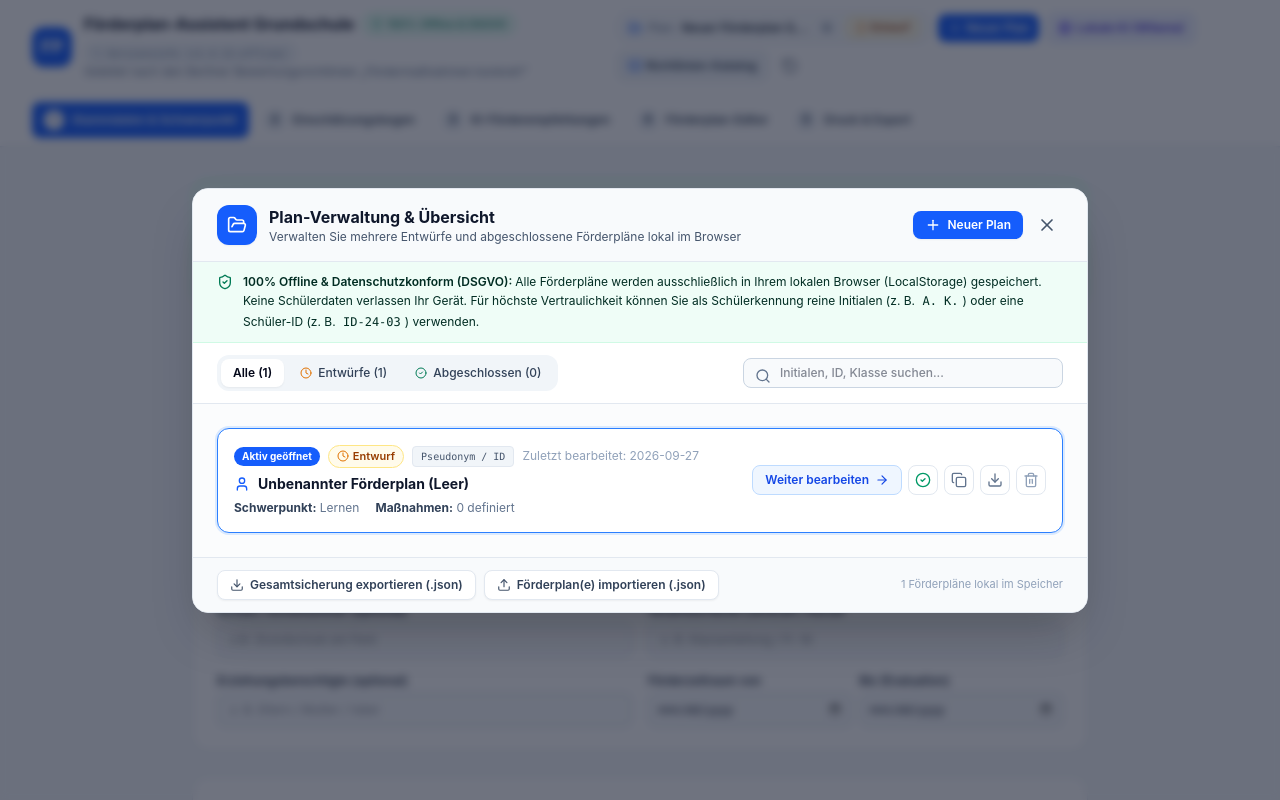
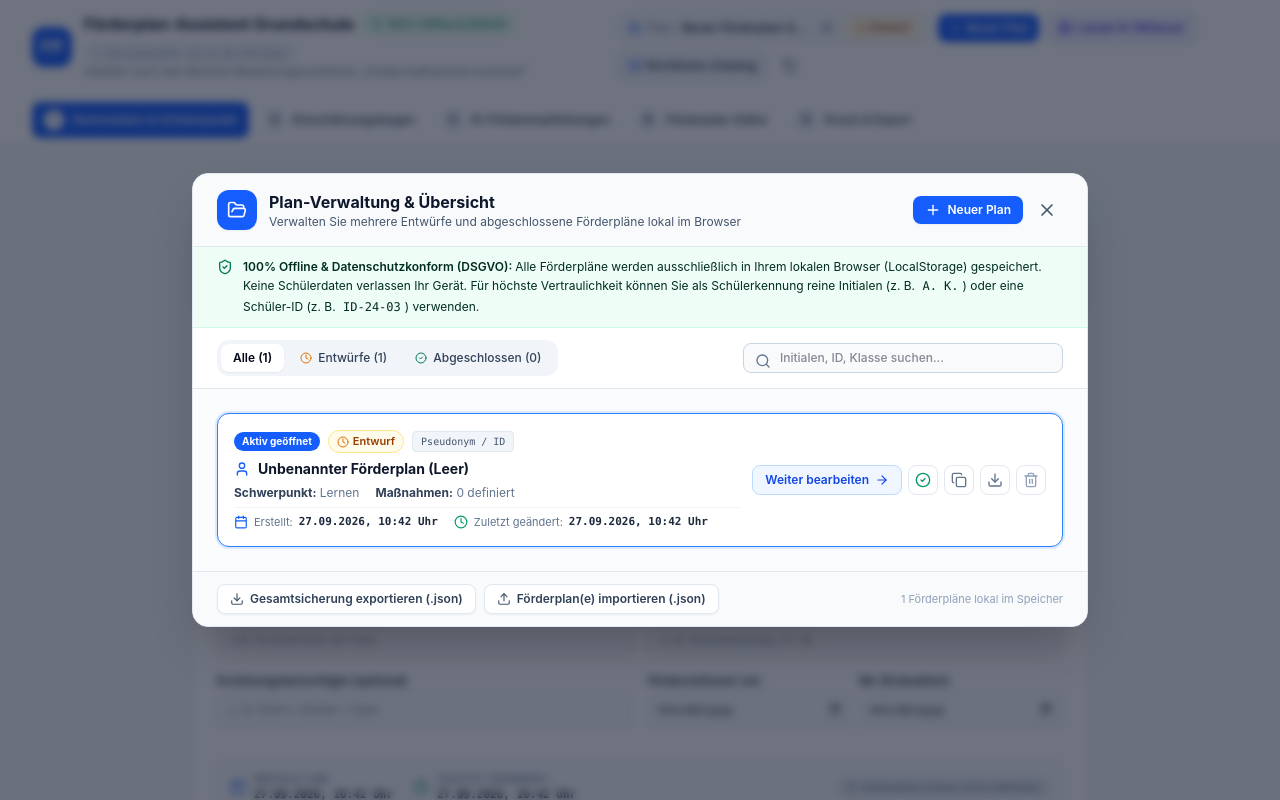
Before and after one commit to giusepperagusa/foerderplaner, a React (Vite) app: page / in a window 1280 px wide. Both pictures are taken after a click on the button "Förderplan-Manager öffnen". Shown: the top 800 px of the page. Built offline with nearby package versions, Linux system fonts and the light colour scheme.

Commit message:
Release v1.4.14: Automatic uneditable creation and modification timestamps in student profile and plan manager

```diff
--- a/package.json
+++ b/package.json
@@ -1,7 +1,7 @@
 {
   "name": "react-example",
   "private": true,
-  "version": "1.4.13",
+  "version": "1.4.14",
   "license": "GPL-3.0-or-later",
   "type": "module",
   "scripts": {
--- a/src/App.tsx
+++ b/src/App.tsx
@@ -93,14 +93,20 @@ export default function App() {
   // Helper to mutate active plan
   const updateActivePlan = (updater: (prev: FoerderplanDocument) => FoerderplanDocument) => {
     setPlans((prevPlans) => {
+      const now = new Date().toISOString();
       const idx = prevPlans.findIndex((p) => p.id === activePlanId);
       if (idx === -1) {
         const fresh = updater(createBlankPlan(activePlanId));
-        return [fresh, ...prevPlans];
+        return [{ ...fresh, erstelltAm: fresh.erstelltAm || now, aktualisiertAm: now }, ...prevPlans];
       }
-      const updated = updater(prevPlans[idx]);
+      const current = prevPlans[idx];
+      const updated = updater(current);
       const nextList = [...prevPlans];
-      nextList[idx] = updated;
+      nextList[idx] = {
+        ...updated,
+        erstelltAm: updated.erstelltAm || current.erstelltAm || now,
+        aktualisiertAm: now,
+      };
       return nextList;
     });
   };
@@ -109,7 +115,6 @@ export default function App() {
     updateActivePlan((prev) => ({
       ...prev,
       profil: updatedProfile,
-      aktualisiertAm: new Date().toISOString().split('T')[0],
     }));
   };
 
@@ -120,7 +125,6 @@ export default function App() {
         ...prev.checklistenBewertungen,
         [id]: value,
       },
-      aktualisiertAm: new Date().toISOString().split('T')[0],
     }));
   };
 
@@ -131,7 +135,6 @@ export default function App() {
         ...prev.checklistenFoerderbedarf,
         [id]: !prev.checklistenFoerderbedarf[id],
       },
-      aktualisiertAm: new Date().toISOString().split('T')[0],
     }));
   };
 
@@ -139,7 +142,6 @@ export default function App() {
     updateActivePlan((prev) => ({
       ...prev,
       planEintraege: [...prev.planEintraege, row],
-      aktualisiertAm: new Date().toISOString().split('T')[0],
     }));
   };
 
@@ -147,7 +149,6 @@ export default function App() {
     updateActivePlan((prev) => ({
       ...prev,
       planEintraege: rows,
-      aktualisiertAm: new Date().toISOString().split('T')[0],
     }));
   };
 
@@ -155,7 +156,6 @@ export default function App() {
     updateActivePlan((prev) => ({
       ...prev,
       [field]: val,
-      aktualisiertAm: new Date().toISOString().split('T')[0],
     }));
   };
 
@@ -206,7 +206,7 @@ export default function App() {
         return {
           ...p,
           status: nextStatus,
-          aktualisiertAm: new Date().toISOString().split('T')[0],
+          aktualisiertAm: new Date().toISOString(),
         };
       })
     );
@@ -214,26 +214,36 @@ export default function App() {
 
   const handleImportPlans = (imported: FoerderplanDocument[], mode: 'copy' | 'overwrite' = 'copy') => {
     setPlans((prev) => {
+      const now = new Date().toISOString();
+      const normalize = (doc: FoerderplanDocument): FoerderplanDocument => ({
+        ...doc,
+        erstelltAm: doc.erstelltAm || doc.aktualisiertAm || now,
+        aktualisiertAm: doc.aktualisiertAm || doc.erstelltAm || now,
+      });
+
       if (mode === 'overwrite') {
-        const importedMap = new Map(imported.map((p) => [p.id, p]));
+        const importedMap = new Map(imported.map((p) => [p.id, normalize(p)]));
         const updated = prev.map((p) => importedMap.get(p.id) || p);
         const existingIds = new Set(prev.map((p) => p.id));
-        const brandNew = imported.filter((p) => !existingIds.has(p.id));
+        const brandNew = imported.filter((p) => !existingIds.has(p.id)).map(normalize);
         return [...brandNew, ...updated];
       } else {
         const existingIds = new Set(prev.map((p) => p.id));
         const sanitized = imported.map((imp) => {
-          if (existingIds.has(imp.id)) {
+          const base = normalize(imp);
+          if (existingIds.has(base.id)) {
             return {
-              ...imp,
+              ...base,
               id: `plan_${Date.now()}_${Math.random().toString(36).substring(2, 6)}`,
               profil: {
-                ...imp.profil,
-                name: imp.profil.name ? `${imp.profil.name} (Kopie)` : 'Importierte Kopie',
+                ...base.profil,
+                name: base.profil.name ? `${base.profil.name} (Kopie)` : 'Importierte Kopie',
               },
+              erstelltAm: now,
+              aktualisiertAm: now,
             };
           }
-          return imp;
+          return base;
         });
         return [...sanitized, ...prev];
       }
@@ -280,6 +290,8 @@ export default function App() {
             profile={activePlan.profil}
             onChange={handleUpdateProfile}
             onNext={() => setCurrentStep(2)}
+            createdAt={activePlan.erstelltAm}
+            updatedAt={activePlan.aktualisiertAm}
           />
         )}
 
--- a/src/components/PlanManagerModal.tsx
+++ b/src/components/PlanManagerModal.tsx
@@ -16,9 +16,11 @@ import {
   Sparkles,
   FileText,
   AlertCircle,
+  Calendar,
+  History,
 } from 'lucide-react';
 import { FoerderplanDocument, PlanStatus } from '../types/foerderplan';
-import { duplicatePlan, createBlankPlan } from '../utils/planStorage';
+import { duplicatePlan, createBlankPlan, formatTimestamp } from '../utils/planStorage';
 import { useFocusTrap } from '../hooks/useFocusTrap';
 
 interface Props {
@@ -354,10 +356,6 @@ export const PlanManagerModal: React.FC<Props> = ({
                             Pseudonym / ID
                           </span>
                         )}
-
-                        <span className="text-xs text-slate-400 font-normal">
-                          Zuletzt bearbeitet: {plan.aktualisiertAm || plan.erstelltAm}
-                        </span>
                       </div>
 
                       {/* Pupil identifier */}
@@ -385,6 +383,24 @@ export const PlanManagerModal: React.FC<Props> = ({
                         )}
                         <span>
                           <strong className="text-slate-700">Maßnahmen:</strong> {plan.planEintraege?.length || 0} definiert
+                        </span>
+                      </div>
+
+                      {/* Uneditable Timestamps Record (Creation & Last Modification) */}
+                      <div className="flex flex-wrap items-center gap-x-4 gap-y-1.5 text-[11px] text-slate-500 pt-1.5 border-t border-slate-100">
+                        <span className="inline-flex items-center gap-1.5">
+                          <Calendar className="w-3.5 h-3.5 text-blue-600 shrink-0" aria-hidden="true" />
+                          <span className="text-slate-500">Erstellt:</span>
+                          <span className="font-mono text-[11px] text-slate-800 font-semibold select-all">
+                            {formatTimestamp(plan.erstelltAm)}
+                          </span>
+                        </span>
+                        <span className="inline-flex items-center gap-1.5">
+                          <Clock className="w-3.5 h-3.5 text-emerald-600 shrink-0" aria-hidden="true" />
+                          <span className="text-slate-500">Zuletzt geändert:</span>
+                          <span className="font-mono text-[11px] text-slate-800 font-semibold select-all">
+                            {formatTimestamp(plan.aktualisiertAm)}
+                          </span>
                         </span>
                       </div>
                     </div>
--- a/src/components/StudentProfileStep.tsx
+++ b/src/components/StudentProfileStep.tsx
@@ -1,16 +1,18 @@
 import React from 'react';
-import { User, Calendar, School, Award, ArrowRight, Info, ShieldCheck, Key, RefreshCw, CheckCircle2 } from 'lucide-react';
+import { User, Calendar, School, Award, ArrowRight, Info, ShieldCheck, Key, RefreshCw, CheckCircle2, Clock } from 'lucide-react';
 import { StudentProfile, FoerderschwerpunktType } from '../types/foerderplan';
-import { generateAnonymousIdentifier } from '../utils/planStorage';
+import { generateAnonymousIdentifier, formatTimestamp } from '../utils/planStorage';
 import richtlinienRaw from '../data/richtlinien.json';
 
 interface Props {
   profile: StudentProfile;
   onChange: (updated: StudentProfile) => void;
   onNext: () => void;
+  createdAt?: string;
+  updatedAt?: string;
 }
 
-export const StudentProfileStep: React.FC<Props> = ({ profile, onChange, onNext }) => {
+export const StudentProfileStep: React.FC<Props> = ({ profile, onChange, onNext, createdAt, updatedAt }) => {
   const schwerpunkte = (richtlinienRaw as any).foerderschwerpunkte;
   const currentDetails = schwerpunkte[profile.hauptschwerpunkt] || {};
 
@@ -229,6 +231,44 @@ export const StudentProfileStep: React.FC<Props> = ({ profile, onChange, onNext
             </div>
           </div>
         </div>
+
+        {/* Uneditable Automatic Timestamps Record */}
+        <div className="pt-3 border-t border-slate-100">
+          <div className="bg-slate-50 border border-slate-200/80 rounded-xl p-3 flex flex-col sm:flex-row sm:items-center justify-between gap-3 text-xs">
+            <div className="flex flex-wrap items-center gap-x-5 gap-y-2">
+              <div className="flex items-center gap-2 text-slate-700">
+                <Calendar className="w-4 h-4 text-blue-600 shrink-0" aria-hidden="true" />
+                <div>
+                  <span className="text-[10px] font-semibold uppercase tracking-wider text-slate-500 block">
+                    Erstellt am:
+                  </span>
+                  <span className="font-semibold text-slate-900 select-all font-mono text-[11px]">
+                    {formatTimestamp(createdAt)}
+                  </span>
+                </div>
+              </div>
+
+              <div className="flex items-center gap-2 text-slate-700">
+                <Clock className="w-4 h-4 text-emerald-600 shrink-0" aria-hidden="true" />
+                <div>
+                  <span className="text-[10px] font-semibold uppercase tracking-wider text-slate-500 block">
+                    Zuletzt geändert:
+                  </span>
+                  <span className="font-semibold text-slate-900 select-all font-mono text-[11px]">
+                    {formatTimestamp(updatedAt)}
+                  </span>
+                </div>
+              </div>
+            </div>
+
+            <div className="flex items-center gap-1.5 self-start sm:self-center">
+              <span className="inline-flex items-center gap-1 text-[10px] text-slate-500 bg-slate-200/70 border border-slate-300/60 px-2 py-0.5 rounded font-medium">
+                <ShieldCheck className="w-3 h-3 text-slate-500" />
+                Automatisch erfasst (nicht editierbar)
+              </span>
+            </div>
+          </div>
+        </div>
       </div>
 
       {/* Förderschwerpunkt Selection */}
--- a/src/components/VersionInfoModal.tsx
+++ b/src/components/VersionInfoModal.tsx
@@ -35,7 +35,7 @@ interface Props {
   onOpenLicense?: () => void;
 }
 
-export const APP_VERSION = 'v1.4.13-offline';
+export const APP_VERSION = 'v1.4.14-offline';
 export const GUIDELINE_VERSION = `${richtlinienData.version} (${richtlinienData.gueltigAb})`;
 export const GITHUB_REPO_URL = 'https://github.com/giusepperagusa/foerderplaner';
 
@@ -326,6 +326,10 @@ export const VersionInfoModal: React.FC<Props> = ({
             </span>
             <div className="space-y-1.5 text-[11px]">
               <div className="flex items-start gap-2">
+                <span className="font-mono text-indigo-600 font-semibold shrink-0">v1.4.14:</span>
+                <span>Automatische Erfassung von Erstellungs- und Änderungszeitstempeln: Jeder Förderplan verfügt nun über einen automatisch gepflegten, nicht editierbaren Datensatz mit Erstellungszeitpunkt (<i>„Erstellt am“</i>) und letztem Änderungszeitpunkt (<i>„Zuletzt geändert“</i>). Die Zeitstempel werden im Schritt 1 „Stammdaten &amp; Schwerpunkt“ im Bereich „Schüleridentifikation &amp; Basisangaben“ sowie in der „Plan-Verwaltung &amp; Übersicht“ formatgenau angezeigt und bleiben im amtlichen Förderplanformular (sowohl Web-Vorschau als auch PDF-/Druckversion) garantiert unberührt und unsichtbar.</span>
+              </div>
+              <div className="flex items-start gap-2">
                 <span className="font-mono text-indigo-600 font-semibold shrink-0">v1.4.13:</span>
                 <span>PDF-/Druckausrichtung des Formularkopfs: Behebung der fehlerhaften Flex-Übersteuerung von <code>header</code> in den CSS-Druckregeln (Umstellung auf <code>display: block !important</code> und <code>width: 100% !important</code>); vollständige strukturelle Symmetrierung der 3-Spalten-Kopfzeile durch identisch dimensionierten Platzhalter auf der linken Seite. Die Schulangabe schließt im Druck und PDF nun exakt bündig am rechten Seitenrand ab, und der Dokumententitel samt SopädVO-Untertitel ist absolut zentriert.</span>
               </div>
--- a/src/utils/planStorage.ts
+++ b/src/utils/planStorage.ts
@@ -8,7 +8,7 @@ export const ACTIVE_PLAN_ID_KEY = 'foerderplan_active_id_v2';
  * STRICTLY NO default names, initials, or mock personal details.
  */
 export function createBlankPlan(customId?: string): FoerderplanDocument {
-  const now = new Date().toISOString().split('T')[0];
+  const now = new Date().toISOString();
   const newId = customId || `plan_${Date.now()}_${Math.random().toString(36).substring(2, 7)}`;
 
   return {
@@ -49,14 +49,19 @@ export function getStoredPlans(): FoerderplanDocument[] {
     if (raw) {
       const parsed = JSON.parse(raw);
       if (Array.isArray(parsed) && parsed.length > 0) {
-        return parsed.map((p) => ({
+        return parsed.map((p) => {
+          const fallbackTime = new Date().toISOString();
+          return {
             ...p,
             status: p.status || 'entwurf',
+            erstelltAm: p.erstelltAm || p.aktualisiertAm || fallbackTime,
+            aktualisiertAm: p.aktualisiertAm || p.erstelltAm || fallbackTime,
             profil: {
               ...p.profil,
               name: p.profil?.name || '',
             },
-        }));
+          };
+        });
       }
     }
 
@@ -127,7 +132,7 @@ export function setActivePlanId(id: string): void {
  * Duplicates an existing plan (e.g., for creating a follow-up plan or template).
  */
 export function duplicatePlan(source: FoerderplanDocument): FoerderplanDocument {
-  const now = new Date().toISOString().split('T')[0];
+  const now = new Date().toISOString();
   const newId = `plan_${Date.now()}_${Math.random().toString(36).substring(2, 7)}`;
   const identifier = source.profil.name ? `${source.profil.name} (Folgeplan)` : 'Neuer Förderplan';
 
@@ -154,3 +159,33 @@ export function generateAnonymousIdentifier(): string {
   const randNum = Math.floor(100 + Math.random() * 900);
   return `ID-${year}-${randNum}`;
 }
+
+/**
+ * Formats an ISO timestamp or date string into a user-friendly German format
+ * with date and time (e.g., "04.10.2026, 12:45 Uhr" or "04.10.2026").
+ */
+export function formatTimestamp(isoOrDateString?: string): string {
+  if (!isoOrDateString) return '—';
+  try {
+    const trimmed = isoOrDateString.trim();
+    // Check if the input is purely YYYY-MM-DD
+    if (/^\d{4}-\d{2}-\d{2}$/.test(trimmed)) {
+      const [year, month, day] = trimmed.split('-');
+      return `${day}.${month}.${year}`;
+    }
+    const d = new Date(trimmed);
+    if (isNaN(d.getTime())) return isoOrDateString;
+    const datePart = d.toLocaleDateString('de-DE', {
+      day: '2-digit',
+      month: '2-digit',
+      year: 'numeric',
+    });
+    const timePart = d.toLocaleTimeString('de-DE', {
+      hour: '2-digit',
+      minute: '2-digit',
+    });
+    return `${datePart}, ${timePart} Uhr`;
+  } catch {
+    return isoOrDateString;
+  }
+}
```
Also changed, not shown: 1 other file (tests, documents, lock files or other folders). Lines whose indentation alone changed are shown as unchanged.
